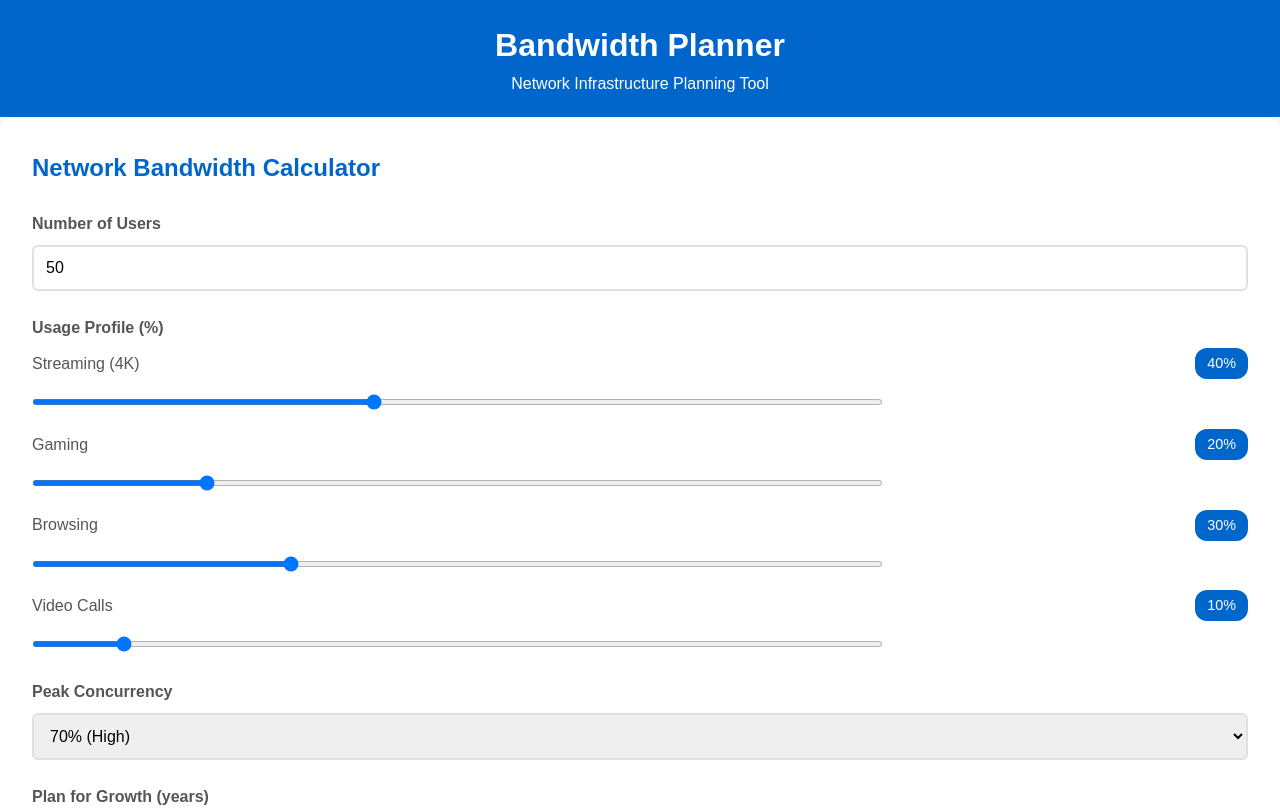
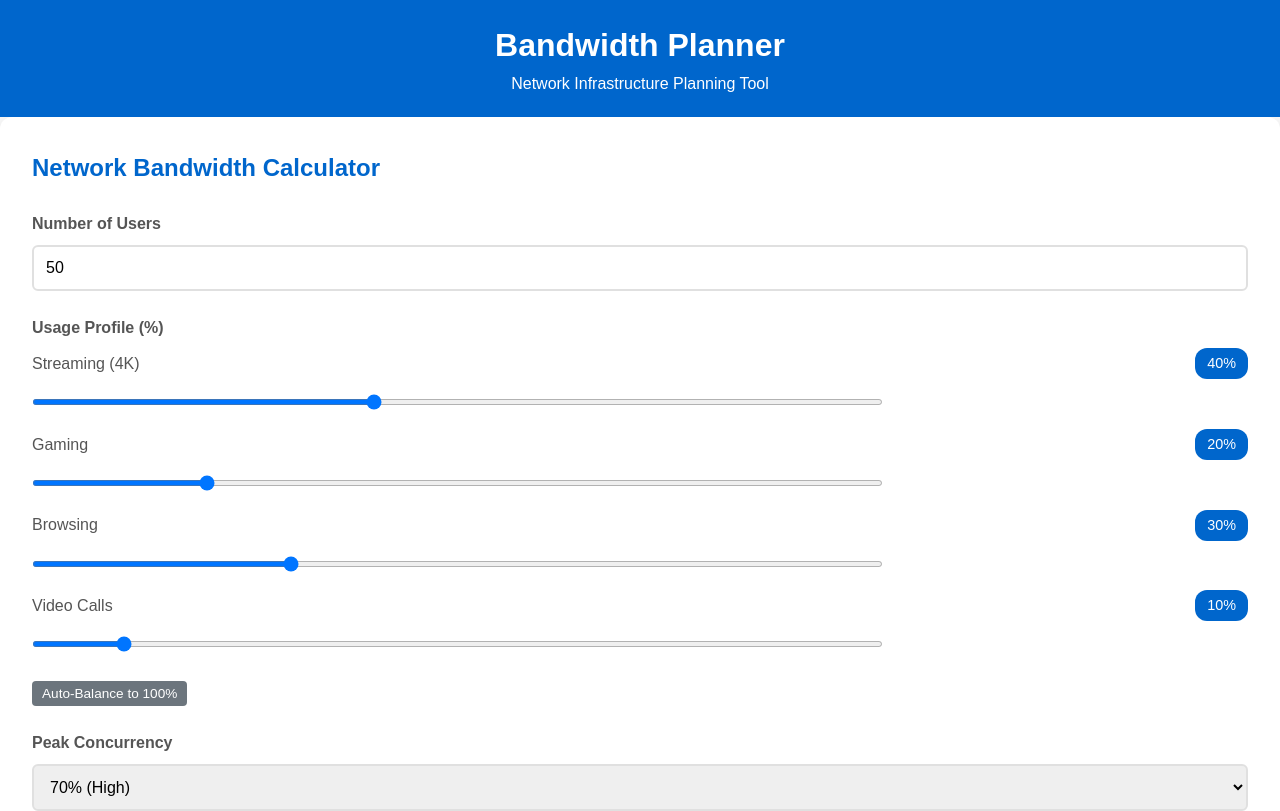
Before and after one commit to matthewkutumela/bandwidth-calculator-net-planner, a React (Create React App) app: page / in a window 1280 px wide. Shown: the top 811 px of the page. Built offline with nearby package versions, Linux system fonts and the light colour scheme.

Commit message:
test: update cost estimator tests for ZAR currency
- Update expected values to match rand amounts
- Adjust calculations for 18:1 USD to ZAR conversion

```diff
--- a/src/components/CalculatorForm.jsx
+++ b/src/components/CalculatorForm.jsx
@@ -51,6 +51,37 @@ function CalculatorForm() {
     );
     setResult({ ...calculation, costs });
   };
+
+  // Validation
+  const isValid = () => {
+    if (totalUsage !== 100) {
+      return { valid: false, message: `Usage percentages must total 100% (currently ${totalUsage}%)` };
+    }
+    if (inputs.userCount < 1) {
+      return { valid: false, message: 'User count must be at least 1' };
+    }
+    return { valid: true };
+  };
+
+  const autoBalance = () => {
+    const current = inputs.usageProfile;
+    const total = Object.values(current).reduce((a, b) => a + b, 0);
+
+    if (total === 0) return;
+
+    const factor = 100 / total;
+    setInputs(prev => ({
+      ...prev,
+      usageProfile: {
+        streaming: Math.round(current.streaming * factor),
+        gaming: Math.round(current.gaming * factor),
+        browsing: Math.round(current.browsing * factor),
+        videoCalls: Math.round(current.videoCalls * factor)
+      }
+    }));
+  };
+
+  const validation = isValid();
 
   return (
     <div className="calculator-card">
@@ -139,6 +170,24 @@ function CalculatorForm() {
               Total usage: {totalUsage}% {totalUsage > 100 ? '(Cannot exceed 100%)' : '(Should equal 100%)'}
             </div>
           )}
+
+          {/* Auto-Balance Button */}
+          <button
+            type="button"
+            onClick={autoBalance}
+            style={{
+              padding: '5px 10px',
+              backgroundColor: '#6c757d',
+              color: 'white',
+              border: 'none',
+              borderRadius: '4px',
+              cursor: 'pointer',
+              fontSize: '0.85rem',
+              marginTop: '10px'
+            }}
+          >
+            Auto-Balance to 100%
+          </button>
         </div>
 
         {/* Peak Concurrency */}
@@ -169,7 +218,30 @@ function CalculatorForm() {
           />
         </div>
 
-        <button type="submit" className="btn-primary">
+        {/* Validation Message */}
+        {!validation.valid && (
+          <div style={{
+            color: '#dc3545',
+            marginBottom: '15px',
+            padding: '10px',
+            backgroundColor: '#f8d7da',
+            borderRadius: '4px',
+            fontSize: '0.9rem'
+          }}>
+            ⚠️ {validation.message}
+          </div>
+        )}
+
+        {/* Submit Button */}
+        <button
+          type="submit"
+          className="btn-primary"
+          disabled={!validation.valid}
+          style={{
+            opacity: validation.valid ? 1 : 0.6,
+            cursor: validation.valid ? 'pointer' : 'not-allowed'
+          }}
+        >
           Calculate Bandwidth
         </button>
       </form>
```
Also changed, not shown: 1 other file (tests, documents, lock files or other folders).
